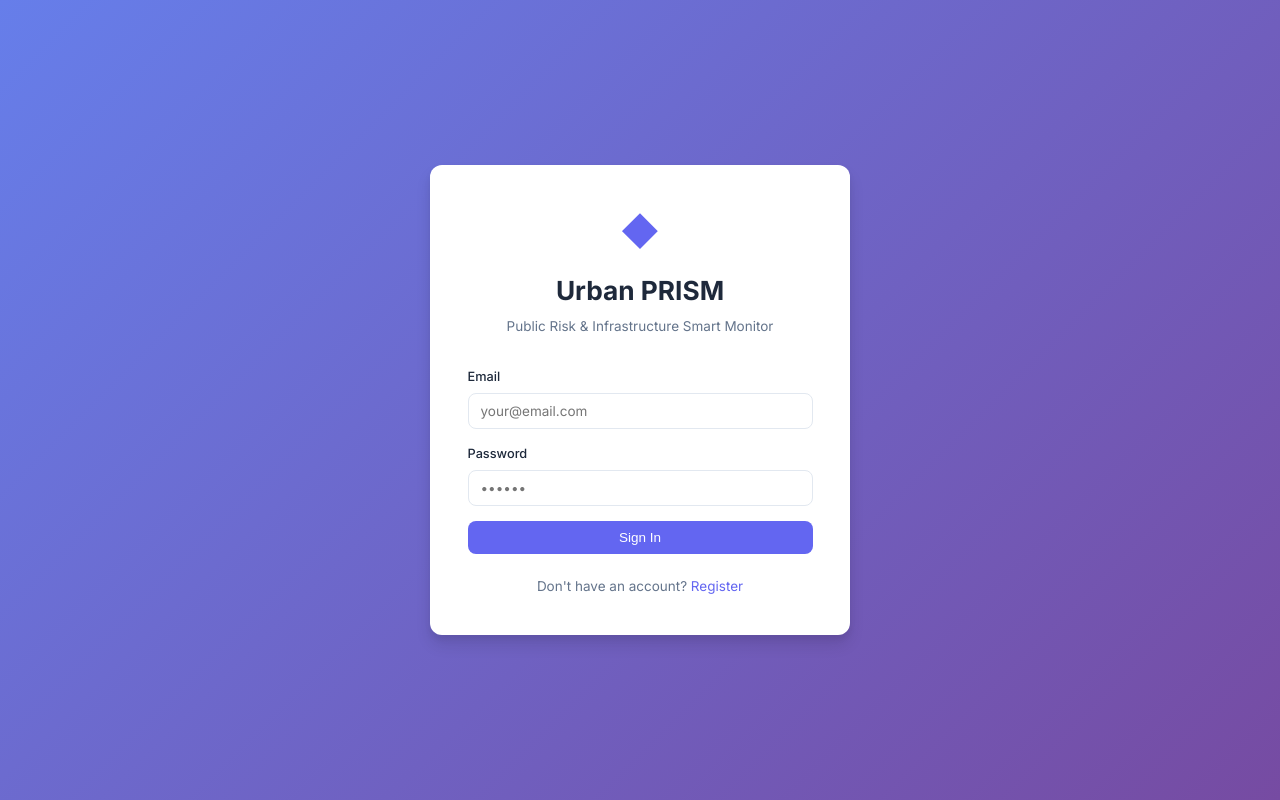
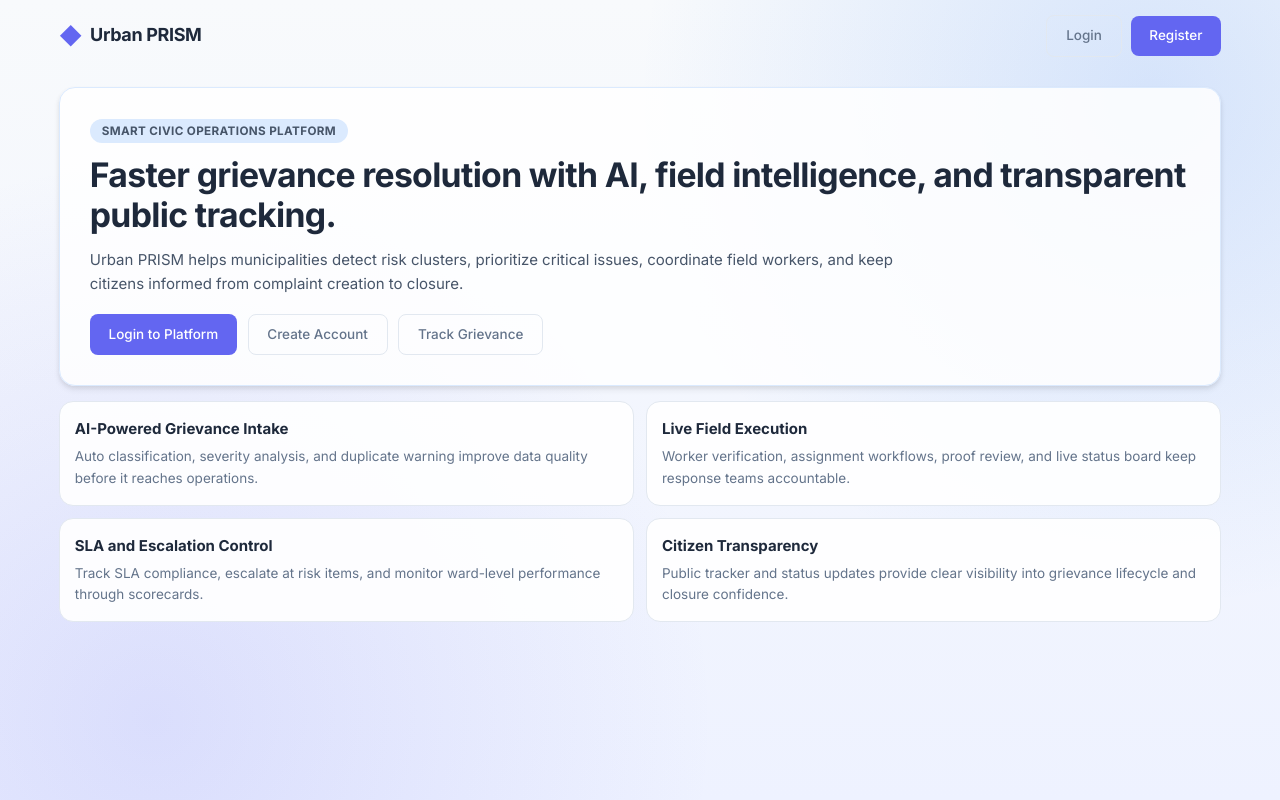
Before and after one commit to Manoj-V07/Urban-PRISM, a React (Vite) app in the folder client/: page / in a window 1280 px wide. Before the commit this address led to /login. Built offline with nearby package versions, Linux system fonts and the light colour scheme; no server answers.

Commit message:
feat: Implement landing page with navigation and styling updates

```diff
--- a/client/src/App.jsx
+++ b/client/src/App.jsx
@@ -5,6 +5,7 @@ import MainLayout from "./layouts/MainLayout";
 import ProtectedRoute from "./app/router";
 import Login from "./pages/Login";
 import Register from "./pages/Register";
+import Home from "./pages/Home";
 import Dashboard from "./pages/Dashboard";
 import Grievances from "./pages/Greivances";
 import MapView from "./pages/MapView";
@@ -24,18 +25,28 @@ const AppRoutes = () => {
 
   return (
     <Routes>
+      <Route path="/" element={<Home />} />
       <Route
         path="/login"
-        element={user ? <Navigate to="/" /> : <Login />}
+        element={user ? <Navigate to="/app" /> : <Login />}
       />
       <Route
         path="/register"
-        element={user ? <Navigate to="/" /> : <Register />}
+        element={user ? <Navigate to="/app" /> : <Register />}
       />
       <Route path="/track" element={<PublicTracker />} />
       <Route path="/track/:grievanceId" element={<PublicTracker />} />
+      <Route path="/grievances" element={<Navigate to="/app/grievances" replace />} />
+      <Route path="/grievances/new" element={<Navigate to="/app/grievances/new" replace />} />
+      <Route path="/map" element={<Navigate to="/app/map" replace />} />
+      <Route path="/analytics" element={<Navigate to="/app/analytics" replace />} />
+      <Route path="/assets" element={<Navigate to="/app/assets" replace />} />
+      <Route path="/field-workers" element={<Navigate to="/app/field-workers" replace />} />
+      <Route path="/task-assignments" element={<Navigate to="/app/task-assignments" replace />} />
+      <Route path="/sla" element={<Navigate to="/app/sla" replace />} />
+      <Route path="/my-tasks" element={<Navigate to="/app/my-tasks" replace />} />
       <Route
-        path="/"
+        path="/app"
         element={
           <ProtectedRoute>
             <MainLayout />
--- a/client/src/app/router.jsx
+++ b/client/src/app/router.jsx
@@ -5,7 +5,7 @@ const ProtectedRoute = ({ children, adminOnly = false, workerOnly = false }) =>
   const { user } = useAuth();
   if (!user) return <Navigate to="/login" replace />;
   if (adminOnly && user.role !== "Admin")
-    return <Navigate to="/" replace />;
+    return <Navigate to="/app" replace />;
   // Block unverified field workers
   if (user.role === "FieldWorker" && user.isVerified === false) {
     return (
@@ -19,7 +19,7 @@ const ProtectedRoute = ({ children, adminOnly = false, workerOnly = false }) =>
     );
   }
   if (workerOnly && user.role !== "FieldWorker")
-    return <Navigate to="/" replace />;
+    return <Navigate to="/app" replace />;
   return children;
 };
 
--- /dev/null
+++ b/client/src/pages/Home.jsx
@@ -0,0 +1,98 @@
+import { Link } from "react-router-dom";
+import useAuth from "../hooks/useAuth";
+
+const Home = () => {
+  const { user } = useAuth();
+
+  return (
+    <div className="landing-page">
+      <header className="landing-header">
+        <div className="landing-brand">
+          <span className="brand-icon">◆</span>
+          <span className="brand-text">Urban PRISM</span>
+        </div>
+        <div className="landing-actions">
+          {user ? (
+            <Link className="btn btn-primary" to="/app">
+              Open Dashboard
+            </Link>
+          ) : (
+            <>
+              <Link className="btn btn-outline" to="/login">
+                Login
+              </Link>
+              <Link className="btn btn-primary" to="/register">
+                Register
+              </Link>
+            </>
+          )}
+        </div>
+      </header>
+
+      <main className="landing-main">
+        <section className="landing-hero">
+          <p className="landing-badge">Smart Civic Operations Platform</p>
+          <h1>Faster grievance resolution with AI, field intelligence, and transparent public tracking.</h1>
+          <p>
+            Urban PRISM helps municipalities detect risk clusters, prioritize critical issues,
+            coordinate field workers, and keep citizens informed from complaint creation to closure.
+          </p>
+
+          <div className="landing-cta-row">
+            {!user && (
+              <>
+                <Link className="btn btn-primary" to="/login">
+                  Login to Platform
+                </Link>
+                <Link className="btn btn-outline" to="/register">
+                  Create Account
+                </Link>
+              </>
+            )}
+            <Link className="btn btn-outline" to="/track">
+              Track Grievance
+            </Link>
+            {user && (
+              <Link className="btn btn-primary" to="/app">
+                Go to Workspace
+              </Link>
+            )}
+          </div>
+        </section>
+
+        <section className="landing-grid">
+          <article className="landing-card">
+            <h3>AI-Powered Grievance Intake</h3>
+            <p>
+              Auto classification, severity analysis, and duplicate warning improve data quality
+              before it reaches operations.
+            </p>
+          </article>
+          <article className="landing-card">
+            <h3>Live Field Execution</h3>
+            <p>
+              Worker verification, assignment workflows, proof review, and live status board
+              keep response teams accountable.
+            </p>
+          </article>
+          <article className="landing-card">
+            <h3>SLA and Escalation Control</h3>
+            <p>
+              Track SLA compliance, escalate at risk items, and monitor ward-level performance
+              through scorecards.
+            </p>
+          </article>
+          <article className="landing-card">
+            <h3>Citizen Transparency</h3>
+            <p>
+              Public tracker and status updates provide clear visibility into grievance lifecycle
+              and closure confidence.
+            </p>
+          </article>
+        </section>
+      </main>
+    </div>
+  );
+};
+
+export default Home;
--- a/client/src/pages/Login.jsx
+++ b/client/src/pages/Login.jsx
@@ -12,7 +12,7 @@ const Login = () => {
     e.preventDefault();
     try {
       await login(email, password);
-      navigate("/");
+      navigate("/app");
     } catch {
       /* error is set in context */
     }
--- a/client/src/pages/Register.jsx
+++ b/client/src/pages/Register.jsx
@@ -32,7 +32,7 @@ const Register = () => {
       if (data?.role === "FieldWorker" && !data?.isVerified) {
         setPendingVerification(true);
       } else {
-        navigate("/");
+        navigate("/app");
       }
     } catch {
       /* error is set in context */
--- a/client/src/styles/index.css
+++ b/client/src/styles/index.css
@@ -163,6 +163,108 @@ img {
   margin: 0 auto;
 }
 
+/* ===== Landing Page ===== */
+.landing-page {
+  min-height: 100vh;
+  background:
+    radial-gradient(circle at 90% 12%, rgba(59, 130, 246, 0.18), transparent 38%),
+    radial-gradient(circle at 12% 90%, rgba(99, 102, 241, 0.15), transparent 42%),
+    linear-gradient(180deg, #f8fafc 0%, #eef2ff 100%);
+}
+
+.landing-header {
+  max-width: 1200px;
+  margin: 0 auto;
+  padding: 1rem 1.25rem;
+  display: flex;
+  align-items: center;
+  justify-content: space-between;
+  gap: 0.75rem;
+}
+
+.landing-brand {
+  display: flex;
+  align-items: center;
+  gap: 0.5rem;
+}
+
+.landing-actions {
+  display: flex;
+  gap: 0.6rem;
+  align-items: center;
+}
+
+.landing-main {
+  max-width: 1200px;
+  margin: 0 auto;
+  padding: 1rem 1.25rem 2.5rem;
+}
+
+.landing-hero {
+  background: rgba(255, 255, 255, 0.86);
+  border: 1px solid #dbeafe;
+  border-radius: 16px;
+  box-shadow: var(--shadow-md);
+  padding: 2rem;
+}
+
+.landing-badge {
+  display: inline-flex;
+  align-items: center;
+  background: #dbeafe;
+  color: #1d4ed8;
+  border-radius: 999px;
+  padding: 0.2rem 0.8rem;
+  font-size: 0.78rem;
+  font-weight: 700;
+  letter-spacing: 0.03em;
+  text-transform: uppercase;
+  margin-bottom: 0.75rem;
+}
+
+.landing-hero h1 {
+  font-size: 2.25rem;
+  line-height: 1.2;
+  letter-spacing: -0.02em;
+  margin-bottom: 0.8rem;
+}
+
+.landing-hero p {
+  color: #475569;
+  max-width: 820px;
+}
+
+.landing-cta-row {
+  display: flex;
+  gap: 0.7rem;
+  margin-top: 1.2rem;
+  flex-wrap: wrap;
+}
+
+.landing-grid {
+  margin-top: 1rem;
+  display: grid;
+  grid-template-columns: repeat(2, minmax(0, 1fr));
+  gap: 0.8rem;
+}
+
+.landing-card {
+  background: rgba(255, 255, 255, 0.92);
+  border: 1px solid #e2e8f0;
+  border-radius: 14px;
+  padding: 1rem;
+}
+
+.landing-card h3 {
+  font-size: 1rem;
+  margin-bottom: 0.35rem;
+}
+
+.landing-card p {
+  font-size: 0.9rem;
+  color: #64748b;
+}
+
 /* ===== Buttons ===== */
 .btn {
   display: inline-flex;
@@ -1636,6 +1738,27 @@ img {
 
   .app-main {
     padding: 1rem;
+  }
+
+  .landing-header {
+    flex-direction: column;
+    align-items: flex-start;
+  }
+
+  .landing-main {
+    padding: 0.5rem 1rem 1.5rem;
+  }
+
+  .landing-hero {
+    padding: 1.25rem;
+  }
+
+  .landing-hero h1 {
+    font-size: 1.6rem;
+  }
+
+  .landing-grid {
+    grid-template-columns: 1fr;
   }
 
   .charts-row {
```
Also changed, not shown: client/src/layouts/MainLayout.jsx (+21 -21 lines).
